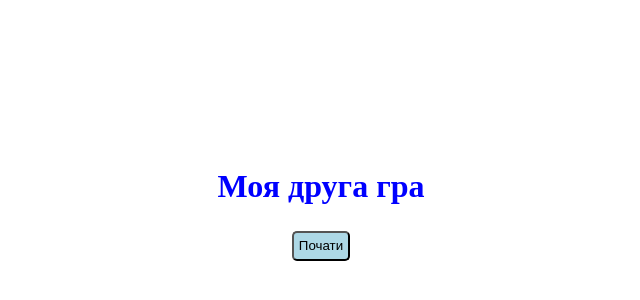
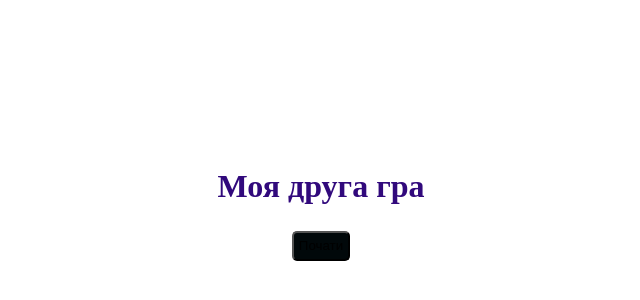
Before and after one commit to web-202/web-pz-2-9, a plain HTML site: page index1.html in a window 1280 px wide. Shown: the part 2-302 px from the top of the page, without its empty margins (319-959 px from the left). Drawn offline with Linux system fonts and the light colour scheme.

Commit message:
Salitytskyi done 2.9

```diff
--- a/main.css
+++ b/main.css
@@ -6,10 +6,10 @@ body{
     height: 50vh;
 }
 h1{
-    color: blue;
+    color: rgb(49, 9, 124);
 }
 button{
-    background-color: lightblue;
+    background-color: rgb(1, 8, 10);
     border-radius: 5px;
     height: 30px;
     padding: 5px;
--- a/style.css
+++ b/style.css
@@ -22,7 +22,7 @@ body {
     gap: 10px;
     width: 544px;
     height: 544px;
-    border: 2px solid #000;
+    border: 2px solid #0a0404;
 }
 #game-board .cell{
     width: 100px;
@@ -50,6 +50,7 @@ body {
     height: 60px;
     margin-bottom: 10px;
     cursor: pointer;
+    border: #000;
 }
 
 .cell{
@@ -61,5 +62,5 @@ body {
 button{
     padding: 10px;
     border-radius: 5px;
-    background-color: red;
+    background-color: rgb(172, 153, 153);
 }
```
Also changed, not shown: index.html (+1 -1 lines), script.js (+6 -132 lines).
